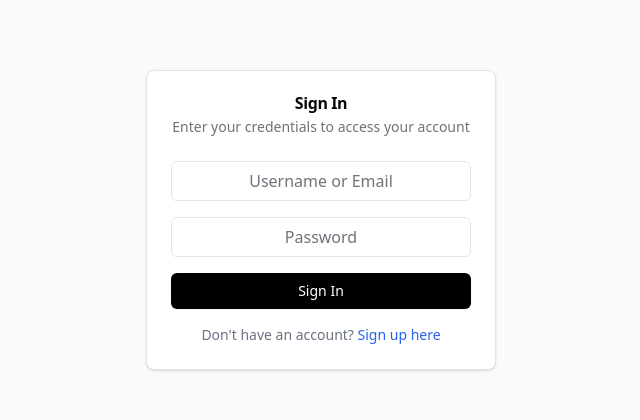
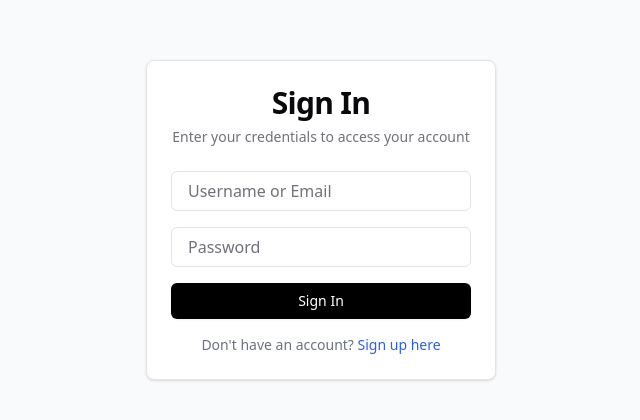
Before and after one commit to udbhavghimire/Money-Out, a Next.js app: page /signin in a window 1280 px wide. Shown: the part 180-600 px from the top of the page, without its empty margins (319-959 px from the left). Built offline with nearby package versions, Linux system fonts and the light colour scheme.

Commit message:
Refactor SignIn component:

```diff
--- a/app/signin/page.js
+++ b/app/signin/page.js
@@ -73,7 +73,7 @@ export default function SignIn() {
     <div className="min-h-screen flex items-center justify-center bg-gray-50">
       <Card className="w-[350px]">
         <CardHeader className="text-center">
-          <CardTitle>Sign In</CardTitle>
+          <CardTitle className="text-3xl">Sign In</CardTitle>
           <CardDescription>
             Enter your credentials to access your account
           </CardDescription>
@@ -86,7 +86,7 @@ export default function SignIn() {
                 name="username"
                 type="text"
                 placeholder="Username or Email"
-                className="h-10 text-base px-4 text-center"
+                className="h-10 text-base px-4 "
                 required
               />
             </div>
@@ -96,7 +96,7 @@ export default function SignIn() {
                 name="password"
                 type="password"
                 placeholder="Password"
-                className="h-10 text-base px-4 text-center"
+                className="h-10 text-base px-4"
                 required
               />
             </div>
```
